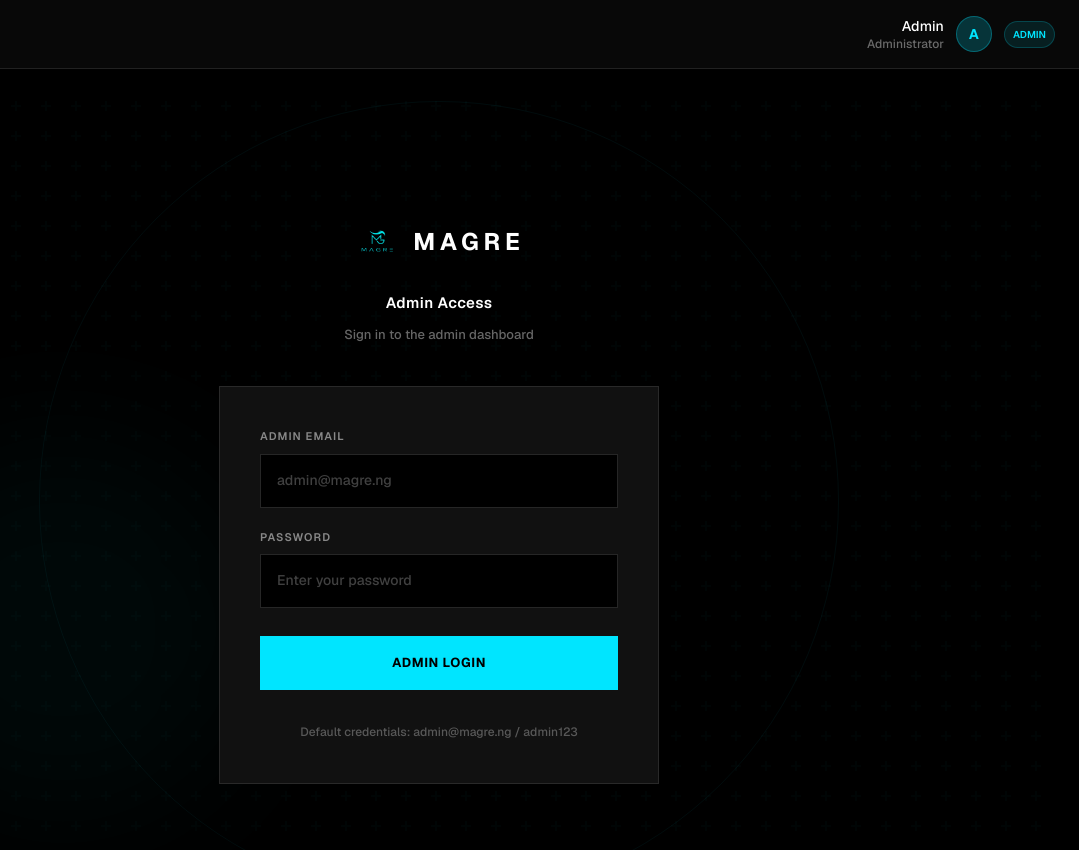
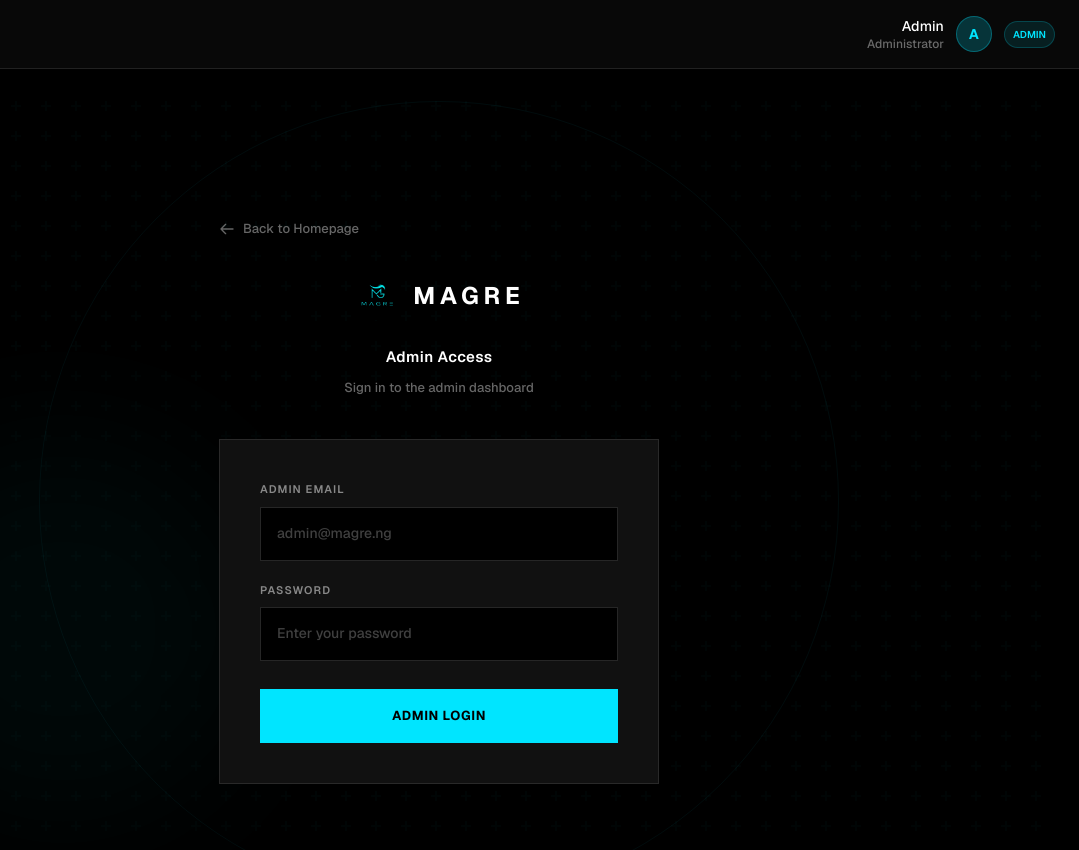
Before and after one commit to glorino/mag, a Next.js app: page /admin/login in a window 1280 px wide. Shown: the top 850 px of the page, without its empty margins (201-1280 px from the left). Built offline with nearby package versions, Linux system fonts and the light colour scheme.

Commit message:
fix: admin orders page error handling and API error response

```diff
--- a/src/app/admin/login/page.tsx
+++ b/src/app/admin/login/page.tsx
@@ -1,6 +1,7 @@
 "use client";
 
 import { useState } from "react";
+import Link from "next/link";
 import { useRouter } from "next/navigation";
 import Image from "next/image";
 import { motion } from "framer-motion";
@@ -63,6 +64,17 @@ export default function AdminLoginPage() {
         transition={{ duration: 0.6 }}
         className="w-full max-w-[440px] relative z-10"
       >
+        {/* Back to Homepage */}
+        <Link
+          href="/"
+          className="flex items-center gap-2 text-white/40 text-[13px] mb-8 hover:text-accent transition-colors group"
+        >
+          <svg className="w-4 h-4 group-hover:-translate-x-1 transition-transform" fill="none" stroke="currentColor" viewBox="0 0 24 24">
+            <path strokeLinecap="round" strokeLinejoin="round" strokeWidth={2} d="M10 19l-7-7m0 0l7-7m-7 7h18" />
+          </svg>
+          Back to Homepage
+        </Link>
+
         <div className="text-center mb-10">
           <div className="flex items-center gap-3 justify-center mb-6">
             <Image src="/logo.jpeg" alt="MAGRE" width={48} height={48} className="object-contain" />
@@ -123,12 +135,6 @@ export default function AdminLoginPage() {
               ) : "Admin Login"}
             </button>
           </form>
-
-          <div className="mt-8 text-center">
-            <p className="text-white/30 text-[12px]">
-              Default credentials: admin@magre.ng / admin123
-            </p>
-          </div>
         </div>
       </motion.div>
     </div>
--- a/src/app/admin/orders/page.tsx
+++ b/src/app/admin/orders/page.tsx
@@ -34,6 +34,7 @@ function OrdersContent() {
   const [loading, setLoading] = useState(true);
   const [filter, setFilter] = useState("all");
   const [expandedId, setExpandedId] = useState<number | null>(null);
+  const [error, setError] = useState<string | null>(null);
 
   const token = typeof window !== "undefined" ? localStorage.getItem("token") : "";
 
@@ -43,8 +44,18 @@ function OrdersContent() {
         headers: { Authorization: `Bearer ${token}` },
       });
       const data = await res.json();
+
+      if (!res.ok) {
+        setError(data.error || "Failed to fetch orders");
+        setOrders([]);
+        setLoading(false);
+        return;
+      }
+
       setOrders(data);
+      setError(null);
     } catch {
+      setError("Failed to fetch orders");
       setOrders([]);
     }
     setLoading(false);
@@ -138,6 +149,15 @@ function OrdersContent() {
           </button>
         ))}
       </div>
+
+      {error && (
+        <div className="bg-red-500/10 border border-red-500/30 text-red-400 text-[13px] px-4 py-3 flex items-center gap-2">
+          <svg className="w-4 h-4 shrink-0" fill="none" stroke="currentColor" viewBox="0 0 24 24">
+            <path strokeLinecap="round" strokeLinejoin="round" strokeWidth={2} d="M12 8v4m0 4h.01M21 12a9 9 0 11-18 0 9 9 0 0118 0z" />
+          </svg>
+          {error}
+        </div>
+      )}
 
       <div className="bg-[#111] border border-white/10 rounded-xl overflow-hidden">
         <div className="overflow-x-auto">
--- a/src/app/api/admin/orders/route.ts
+++ b/src/app/api/admin/orders/route.ts
@@ -8,7 +8,11 @@ export async function GET(request: Request) {
   try {
     const orders = await getAllOrders();
     return NextResponse.json(orders);
-  } catch {
-    return NextResponse.json([]);
+  } catch (error) {
+    console.error("Get all orders error:", error);
+    return NextResponse.json(
+      { error: "Failed to fetch orders" },
+      { status: 500 }
+    );
   }
 }
```
